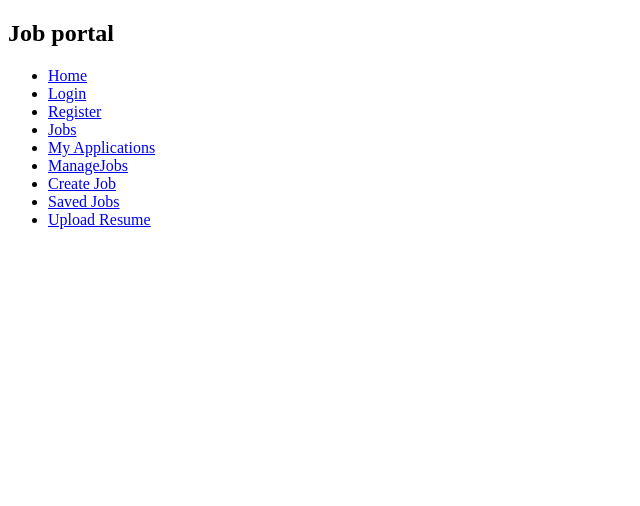
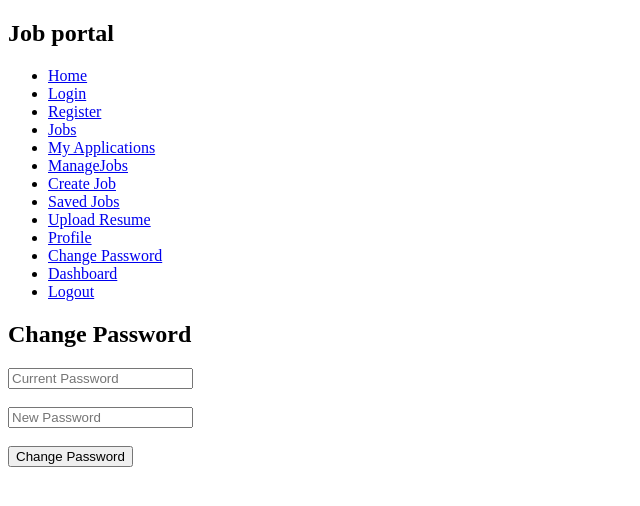
Before and after one commit to Chandolu-Anusha/job-portal, a React (Vite) app in the folder client/: page /change-password in a window 1280 px wide. Shown: the top 506 px of the page, without its empty margins (0-640 px from the left). Built offline with nearby package versions, Linux system fonts and the light colour scheme.

Commit message:
Update frontend

```diff
--- a/client/src/App.jsx
+++ b/client/src/App.jsx
@@ -3,7 +3,7 @@ import Navbar from "./components/Navbar";
 import Home from"./pages/Home";
 import Login from "./pages/Login";
 import Register from "./pages/Register";
-import profile from "./pages/login";
+import Profile from "./pages/Profile";
 import Jobs from "./pages/Jobs";
 import JobDetails from"./pages/JobDetails";
 import MyApplications from "./pages/MyApplications";
@@ -13,6 +13,10 @@ import CreateJob from "./pages/CreateJob";
 import EditJob from "./pages/EditJob";
 import SavedJobs from"./pages/SavedJobs";
 import UploadResume from"./pages/UploadResume";
+import ChangePassword from"./pages/ChangePassword";
+import Dashboard from "./pages/Dashboard";
+import Logout from"./pages/Logout";
+import RoleProtectedRoute  from "./components/RoleProtectedRoute";
 
 
 function App(){
@@ -23,16 +27,24 @@ function App(){
         <Route path="/"  element={<Home/>}/>
         <Route path="/login"  element={<Login/>}/>
         <Route path="/register"  element={<Register/>}/>
-        <Route path="/profile"  element={<profile/>}/>
+        <Route path="/profile"  element={<Profile/>}/>
         <Route path="/jobs" element={<Jobs/>}/>
         <Route path="/jobs/:id" element={<JobDetails/>}/>
         <Route path="/my" element={<MyApplications/>}/>
         <Route path="/manage-jobs" element={<ManageJobs/>}/>
         <Route path="/applications/:id" element={<JobApplications/>}></Route>
-        <Route path="/create-job" element={<CreateJob/>}></Route>
+        <Route path="/create-job" element={
+          <RoleProtectedRoute role="recruiter">
+            <CreateJob />
+          </RoleProtectedRoute>
+    }/>
         <Route path="/edit-job/:id" element={<EditJob/>}></Route>
         <Route path="/saved-jobs" element={<SavedJobs/>}></Route>
         <Route path="/Upload-Resume" element={<UploadResume/>}></Route>
+        <Route path="/change-password" element={<ChangePassword/>}></Route>
+        <Route path="/dashboard" element={<Dashboard/>}></Route>
+        <Route path="/logout" element={<Logout/>}></Route>
+
       </Routes>
     </>
   );
--- a/client/src/components/Navbar.jsx
+++ b/client/src/components/Navbar.jsx
@@ -31,6 +31,19 @@ function Navbar(){
                 <li>
                     <Link to="/Upload-Resume">Upload Resume</Link>
                 </li>
+                <li>
+                    <Link to="/profile">Profile</Link>
+                </li>
+                <li>
+                    <Link to="/change-password">Change Password</Link>
+                </li>
+                <li>
+                    <Link to="/dashboard">Dashboard</Link>
+                </li>
+                <li>
+                    <Link to="logout">Logout</Link>
+                </li>
+
             </ul>
         </nav>
     );
--- /dev/null
+++ b/client/src/components/RoleProtectedRoute.jsx
@@ -0,0 +1,18 @@
+import { Navigate } from "react-router-dom";
+
+function RoleProtectedRoute({ children, role }) {
+
+    const user = JSON.parse(localStorage.getItem("user"));
+
+    if (!user) {
+        return <Navigate to="/login" />;
+    }
+
+    if (user.role !== role) {
+        return <Navigate to="/" replace />;
+    }
+
+    return children;
+}
+
+export default RoleProtectedRoute;
--- /dev/null
+++ b/client/src/pages/ChangePassword.jsx
@@ -0,0 +1,58 @@
+import {useState}from "react";
+import api from "../services/api";
+
+function ChangePassword(){
+    const[password,setPassword]=useState({
+        oldPassword:"",
+        newPassword:""
+    });
+    const handleChange=(e)=>{
+        setPassword({
+            ...password,
+            [e.target.name]:e.target.value
+        });
+    };
+    const handleSubmit=async(e)=>{
+        e.preventDefault();
+
+        try{
+            const response=await api.put("/auth/change-password",password);
+            alert(response.data.message);
+            setPassword({
+                oldPassword:"",
+                newPassword:""
+            });
+        }catch(error){
+            console.log(error.response?.data);
+        }
+    };
+    return(
+        <div>
+            <h2>Change Password</h2>
+            <form onSubmit={handleSubmit}>
+                <input
+                type="password"
+                name="oldPassword"
+                placeholder="Current Password"
+                value={password.oldPassword}
+                onChange={handleChange}
+                /><br/><br/>
+                 <input
+                    type="password"
+                    name="newPassword"
+                    placeholder="New Password"
+                    value={password.newPassword}
+                    onChange={handleChange}
+                />
+
+                <br /><br />
+
+                <button type="submit">
+                    Change Password
+                </button>
+
+            </form>
+        </div>
+    )
+}
+export default ChangePassword;
--- /dev/null
+++ b/client/src/pages/Dashboard.jsx
@@ -0,0 +1,48 @@
+import { useEffect, useState } from "react";
+import api from "../services/api";
+
+function Dashboard() {
+
+    const [dashboard, setDashboard] = useState(null);
+
+    useEffect(() => {
+        fetchDashboard();
+    }, []);
+    const fetchDashboard = async () => {
+
+    try {
+
+        const response = await api.get("/dashboard");
+
+        setDashboard(response.data);
+
+    } catch (error) {
+
+        console.log(error.response?.data);
+
+    }
+
+};
+if(!dashboard){
+    return <h2>Loading...</h2>
+}
+
+return (
+    <div>
+
+        <h2>Dashboard</h2>
+
+        <h3>Total Jobs : {dashboard.totalJobs}</h3>
+
+        <h3>Total Applications : {dashboard.totalApplications}</h3>
+
+        {dashboard.recentApplications?.map(application=>(
+            <div key={application._id}>
+                <p>{application.job.title}</p>
+            </div>
+        ))}
+
+    </div>
+);
+}
+export default Dashboard;
--- /dev/null
+++ b/client/src/pages/Logout.jsx
@@ -0,0 +1,15 @@
+import { useEffect } from "react";
+import { useNavigate } from "react-router-dom";
+
+function Logout() {
+    const navigate = useNavigate();
+
+    useEffect(() => {
+        localStorage.removeItem("token");
+        navigate("/",{replace:true});
+    }, [navigate]);
+
+    return <h2>Logging out...</h2>;
+}
+
+export default Logout;
--- a/client/src/pages/Profile.jsx
+++ b/client/src/pages/Profile.jsx
@@ -13,7 +13,7 @@ function Profile() {
             const response = await api.get("/auth/profile");
             setUser(response.data.user);
         } catch (error) {
-            console.log(error.response.data);
+            console.log(error.response?.data);
         }
     };
 
@@ -23,8 +23,9 @@ function Profile() {
 
             {user && (
                 <>
-                    <p>Name: {user.name}</p>
-                    <p>Email: {user.email}</p>
+                    <p><strong>Name:</strong> {user.name}</p>
+                    <p><strong>Email:</strong>{user.email}</p>
+                    <p><strong>Role:</strong>{user.role}</p>
                 </>
             )}
         </div>
```
Also changed, not shown: 2 other files (tests, documents, lock files or other folders).
